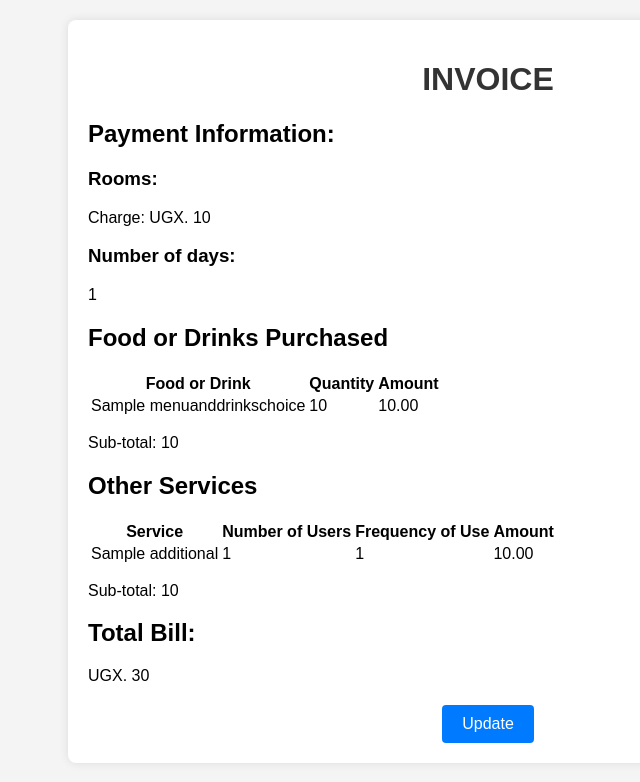
After one commit to moses966/pms, a Django app: page /home/invoice/1/000/ in a window 1280 px wide. The commit adds this page. Shown: the top 782 px of the page, without its empty margins (152-792 px from the left). Run offline with Django 5.2, Linux system fonts and the light colour scheme; tables that the repository leaves empty hold one stand-in row (values such as "Sample post"); parts of the project's set-up code (start-up, migrations or seed data) failed here and were passed over.

Commit message:
Added invoice

```diff
--- a/darsh_board/urls.py
+++ b/darsh_board/urls.py
@@ -1,8 +1,9 @@
 from django.urls import path
 from .views import (
-    HomePageView,
+    HomePageView, InvoiceDetailView,
 )
 
 urlpatterns = [
     path('', HomePageView.as_view(), name='home'),
+    path('invoice/<int:pk>/<str:booking_number>/', InvoiceDetailView.as_view(), name='invoice'),
 ]
--- a/darsh_board/views.py
+++ b/darsh_board/views.py
@@ -1,6 +1,9 @@
 from django.contrib.auth.mixins import LoginRequiredMixin
-from django.views.generic import TemplateView
+from django.views.generic import TemplateView, DetailView
 from datetime import date
+from hotel.models import Booking, PaymentInformation
+from restaurant.models import FoodOrDrinks, OtherService
+from django.shortcuts import get_object_or_404
 from .models import (
     MonthlyGuestStatistics, DailyBookingStatistics,
     DailyGuestStatistics
@@ -37,8 +40,32 @@ class HomePageView(LoginRequiredMixin, TemplateView):
         daily_guest_statistics = DailyGuestStatistics.objects.filter(date=date.today()).first()
         # Pass the statistic to the template context
         context['daily_guest_statistics'] = daily_guest_statistics
-        """accesing total bill
-        """
+        return context
+
+class InvoiceDetailView(DetailView):
+    model = Booking
+    template_name = 'darsh_board/invoice.html'
+    context_object_name = 'booking'
+
+    def get_context_data(self, **kwargs):
+        context = super().get_context_data(**kwargs)
         booking = self.get_object()
-        context['total_bill'] = booking.total_bill
+        payment_info = get_object_or_404(PaymentInformation, booking_info=booking)
+        # Retrieve food or drinks for the booking
+        food_or_drinks = booking.booking_food.all()
+        # Retrieve other services for the booking
+        other_services = booking.booking_service.all()
+        # Retrieve the last other service for the booking
+        last_other_service = booking.booking_service.last()
+        # Retrieve the last food or drink for the booking
+        last_food = booking.booking_food.last()
+        # Calculate total bill
+        total_bill = booking.calculate_total_bill()
+
+        context['total_bill'] = total_bill
+        context['payment_info'] = payment_info
+        context['food_or_drinks'] = food_or_drinks
+        context['other_services'] = other_services
+        context['last_other_service'] = last_other_service
+        context['last_food'] = last_food
         return context
--- a/hotel/admin.py
+++ b/hotel/admin.py
@@ -95,7 +95,7 @@ class BookingAdmin(admin.ModelAdmin):
     readonly_fields = ('booking_number',)
     search_fields = ('booking_date', 'booking_number',)
     fields = (
-        'children','number_of_children', 'number_of_adults','room_or_rooms','booking_date','check_in_date','check_out_date',
+        'children','number_of_children', 'number_of_adults','room_or_rooms', 'number_of_days','booking_date','check_in_date','check_out_date',
         'booking_status', 'booking_source','special_requests',
         'special_instructions','booking_number',
     )
@@ -110,7 +110,7 @@ class BookingAdmin(admin.ModelAdmin):
     ]
     # Define list display with desired fields
     list_display = ('get_guest_full_name', 'get_guest_phone_number',
-        'get_room_number', 'booking_number', 'booking_status', 'get_amount_paid',
+        'get_room_number', 'number_of_days', 'booking_number', 'booking_status', 'get_amount_paid',
     )
     def get_readonly_fields(self, request, obj=None):
         # List of fields that should be read-only
@@ -186,7 +186,7 @@ class BookingAdmin(admin.ModelAdmin):
     get_guest_full_name.short_description = 'Guest Full Name'
     get_guest_phone_number.short_description = 'Guest Phone Number'
     get_room_number.short_description = 'Room Number'
-    get_amount_paid.short_description = 'Amount Paid'
+    get_amount_paid.short_description = 'Room(s) Amount Paid'
 
 # registering models
 admin.site.register(Category, CategoryAdmin)
--- a/templates/booking_archives/booking_daily_archives.html
+++ b/templates/booking_archives/booking_daily_archives.html
@@ -67,14 +67,14 @@
                 <th>Room Number</th>
                 <th>Booking Number</th>
                 <th>Booking Status</th>
-                <th>Guest Checked In</th>
+                <th>Invoice</th>
                 <th>Check-in date</th>
             </tr>
         </thead>
         <tbody>
             {% for booking in object_list %}
             <tr>
-                <td>{{ booking.guest_profile.full_name }}</td>
+                <td>{{ booking.guest_profile.first_name|capfirst }} {{ booking.guest_profile.given_name|capfirst }}</td>
                 <td>{{ booking.guest_profile.phone_number }}</td>
                 <td>
                     {% for room in booking.room_or_rooms.all %}
@@ -87,7 +87,7 @@
                     </a>
                 </td>
                 <td>{{ booking.booking_status|capfirst }}</td>
-                <td> {% if booking.check_in %}✓{% else %}✗ {% endif %}</td>
+                <td><a href="{% url 'invoice' booking.pk booking.booking_number %}" >View</a></td>
                 <td>{{ booking.check_in_date }}</td>
             </tr>
             {% endfor %}
--- a/templates/booking_archives/booking_weekly_archives.html
+++ b/templates/booking_archives/booking_weekly_archives.html
@@ -90,14 +90,14 @@
                     <th>Room Number</th>
                     <th>Booking Number</th>
                     <th>Booking Status</th>
-                    <th>Guest Checked In</th>
                     <th>Check-in Date</th>
+                    <th>Invoice</th>
                 </tr>
             </thead>
             <tbody>
                 {% for booking in object_list %}
                 <tr>
-                    <td>{{ booking.guest_profile.full_name }}</td>
+                    <td>{{ booking.guest_profile.first_name|capfirst }} {{ booking.guest_profile.given_name|capfirst }}</td>
                     <td>{{ booking.guest_profile.phone_number }}</td>
                     <td>
                         {% for room in booking.room_or_rooms.all %}
@@ -106,8 +106,8 @@
                     </td>
                     <td><a href="{% url 'booking_detail' year=booking.booking_date|date:'Y' month=booking.booking_date|date:'m' pk=booking.pk %}">{{ booking.booking_number }}</a></td>
                     <td>{{ booking.booking_status|capfirst }}</td>
-                    <td> {% if booking.check_in %}✓{% else %}✗ {% endif %}</td>
                     <td>{{ booking.check_in_date }}</td>
+                    <td><a href="{% url 'invoice' booking.pk booking.booking_number %}" >View</td></td>
                 </tr>
                 {% endfor %}
             </tbody>
--- a/templates/booking_archives/yearly_archives.html
+++ b/templates/booking_archives/yearly_archives.html
@@ -78,6 +78,7 @@
                     <th>Booking Number</th>
                     <th>Booking Status</th>
                     <th>Check-in Date</th>
+                    <th>Invoice</th>
                 </tr>
             </thead>
             <tbody>
@@ -98,6 +99,7 @@
                     </td>
                     <td>{{ booking.booking_status|capfirst }}</td>
                     <td>{{ booking.check_in_date }}</td>
+                    <td><a href="{% url 'invoice' booking.pk booking.booking_number %}" >View</a></td>
                 </tr>
                 {% endfor %}
             </tbody>
--- a/templates/darsh_board/home.html
+++ b/templates/darsh_board/home.html
@@ -24,9 +24,6 @@
         <li>Daily Bookings:{% if daily_booking_statistics %} {{ daily_booking_statistics.num_bookings }} {% else %}0{% endif %}</li>
         <li>Daily Total Guests:{% if daily_guest_statistics %} {{ daily_guest_statistics.num_guests }}{% else %} 0 {% endif %} </li>
     </ul>
-    <br>
-    <h1>Total Bill</h1>
-    <p>Total Bill: {{ total_bill }}</p>
     <br>
     <br>
     <h2>Welcome to the Home Page</h2>
--- /dev/null
+++ b/templates/darsh_board/invoice.html
@@ -0,0 +1,129 @@
+<!DOCTYPE html>
+<html lang="en">
+    {% load custom_filters %}
+<head>
+    <meta charset="UTF-8">
+    <meta name="viewport" content="width=device-width, initial-scale=1.0">
+    <title>Invoice</title>
+    <style>
+        body {
+            font-family: Arial, sans-serif;
+            background-color: #f4f4f4;
+            margin: 0;
+            padding: 0;
+        }
+        .container {
+            max-width: 800px;
+            margin: 20px auto;
+            padding: 20px;
+            background-color: #fff;
+            border-radius: 8px;
+            box-shadow: 0 0 10px rgba(0, 0, 0, 0.1);
+        }
+        h1 {
+            color: #333;
+            text-align: center;
+        }
+        .booking-details {
+            margin-top: 20px;
+        }
+        .booking-details table {
+            width: 100%;
+            border-collapse: collapse;
+        }
+        .booking-details th, .booking-details td {
+            padding: 10px;
+            text-align: left;
+            border-bottom: 1px solid #ddd;
+        }
+        .total-bill {
+            margin-top: 20px;
+            text-align: center;
+            font-size: 24px;
+            color: #333;
+        }
+        .update-button {
+            display: flex;
+            justify-content: center;
+            margin-top: 20px;
+        }
+        .update-button button {
+            padding: 10px 20px;
+            font-size: 16px;
+            background-color: #007bff;
+            color: #fff;
+            border: none;
+            border-radius: 4px;
+            cursor: pointer;
+        }
+    </style>
+</head>
+<body>
+    <div class="container">
+        <h1>INVOICE</h1>
+        <div class="booking-details">
+            <h2>Payment Information:</h2>
+            <h3>Rooms:</h3>
+            <p>Charge: UGX. {{ payment_info.amount_paid|add_commas }}</p>
+            <h3>Number of days: </h3>
+            <p> {{ booking.number_of_days }} </p>
+        </div>
+        <div class="food-or-drinks">
+            <h2>Food or Drinks Purchased</h2>
+            <table>
+                <thead>
+                    <tr>
+                        <th>Food or Drink</th>
+                        <th>Quantity</th>
+                        <th>Amount</th>
+                    </tr>
+                </thead>
+                <tbody>
+                    {% for item in food_or_drinks %}
+                    <tr>
+                        <td>{{ item.food_or_drink.name }}</td>
+                        <td>{{ item.quantity }}</td>
+                        <td>{{ item.sub_total_amount }}</td>
+                    </tr>
+                    {% endfor %}
+                </tbody>
+            </table>
+            <div>
+                <p>Sub-total: {{ last_food.cumulative_amount|add_commas }} </p>
+            </div>
+        </div>
+        <div class="other-services">
+            <h2>Other Services</h2>
+            <table>
+                <thead>
+                    <tr>
+                        <th>Service</th>
+                        <th>Number of Users</th>
+                        <th>Frequency of Use</th>
+                        <th>Amount</th>
+                    </tr>
+                </thead>
+                <tbody>
+                    {% for service in other_services %}
+                    <tr>
+                        <td>{{ service.service.name }}</td>
+                        <td>{{ service.number_of_users }}</td>
+                        <td>{{ service.number_of_times }}</td>
+                        <td>{{ service.sub_total_amount }}</td>
+                    </tr>
+                    {% endfor %}
+                </tbody>
+            </table>
+            <div>
+                <p>Sub-total: {{ last_other_service.cumulative_amount|add_commas }} </p>
+            </div>
+        </div>
+        <h2>Total Bill:</h2>
+        <p>UGX. {{ total_bill|add_commas }}</p>
+
+        <div class="update-button">
+            <button onclick="window.location.reload();">Update</button>
+        </div>
+    </div>
+</body>
+</html>
```
Also changed, not shown: hotel/models.py (+24 -15 lines), hotel/signals.py (+0 -8 lines), templates/booking_archives/booking_month_archive.html (+57 -11 lines), hotel/migrations/0050_booking_number_of_days.py (added).
